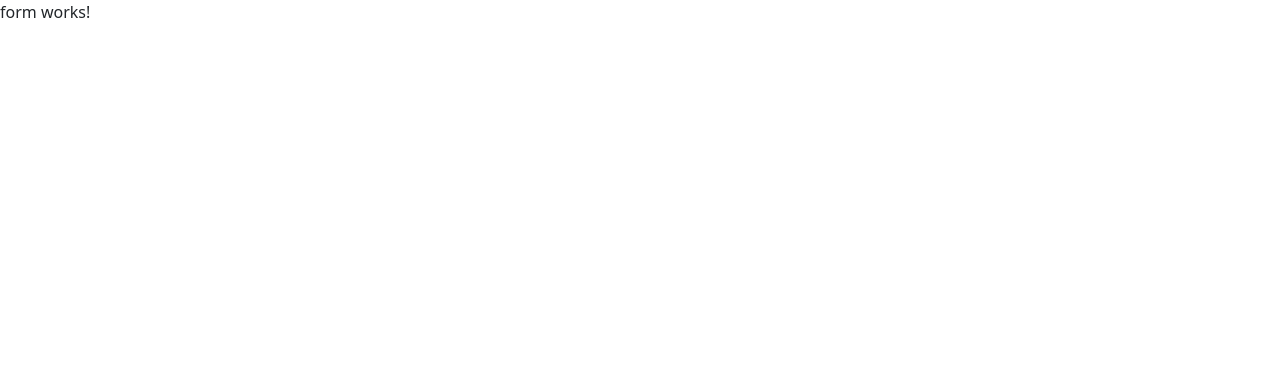
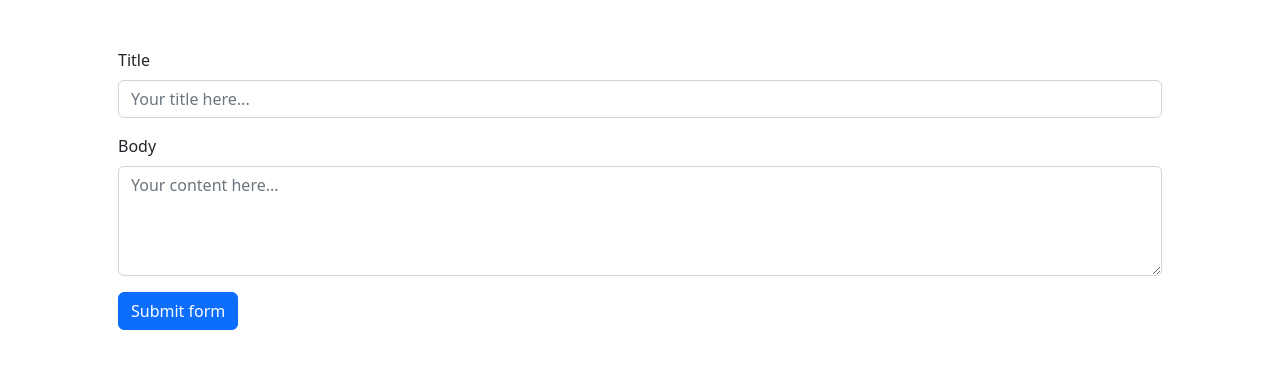
Before and after one commit to myckwilliam/angular-posts-crud, an Angular app: page /form in a window 1280 px wide. Shown: the top 368 px of the page. Built offline with nearby package versions, Linux system fonts and the light colour scheme.

Commit message:
feat: Create loading component and update service

```diff
--- a/src/app/pages/form/form.component.html
+++ b/src/app/pages/form/form.component.html
@@ -1 +1,46 @@
-<p>form works!</p>
+<app-loading [isLoading$]="isLoading$"></app-loading>
+
+<main class="container p-5" *ngIf="!(isLoading$ | async)">
+  <form class="needs-validation" [formGroup]="form">
+    <div class="mb-3 form-group">
+      <label for="exampleFormControlInput1" class="form-label">Title</label>
+      <input
+        type="text"
+        formControlName="title"
+        [ngClass]="
+          form.get('title')?.touched && form.get('title')?.errors
+            ? 'is-invalid'
+            : ''
+        "
+        class="form-control"
+        id="exampleFormControlInput1"
+        placeholder="Your title here..."
+      />
+      <div class="invalid-feedback">Title is required</div>
+    </div>
+    <div class="mb-3">
+      <label for="validationTextarea" class="form-label">Body</label>
+      <textarea
+        rows="4"
+        class="form-control"
+        formControlName="body"
+        id="validationTextarea"
+        [ngClass]="
+          form.get('body')?.touched && form.get('body')?.errors
+            ? 'is-invalid'
+            : ''
+        "
+        placeholder="Your content here..."
+        required
+      ></textarea>
+      <div class="invalid-feedback">
+        Please enter a content in the textarea.
+      </div>
+    </div>
+    <div class="col-12">
+      <button class="btn btn-primary" type="button" (click)="handleSubmit()">
+        Submit form
+      </button>
+    </div>
+  </form>
+</main>
--- a/src/app/pages/form/form.component.ts
+++ b/src/app/pages/form/form.component.ts
@@ -1,27 +1,55 @@
-import { take } from 'rxjs';
+import { BehaviorSubject, take } from 'rxjs';
 import { Component, inject, OnInit } from '@angular/core';
 import { CommonModule } from '@angular/common';
 import { ActivatedRoute } from '@angular/router';
 import { PostService } from 'src/app/services/post.service';
+import { LoadingComponent } from 'src/app/shared/loading/loading.component';
+import {
+  NonNullableFormBuilder,
+  ReactiveFormsModule,
+  Validators,
+} from '@angular/forms';
 
 @Component({
   selector: 'app-form',
   standalone: true,
-  imports: [CommonModule],
+  imports: [CommonModule, ReactiveFormsModule, LoadingComponent],
   templateUrl: './form.component.html',
   styleUrls: ['./form.component.css'],
 })
 export class FormComponent implements OnInit {
   private route = inject(ActivatedRoute);
   private postService = inject(PostService);
+  private fb = inject(NonNullableFormBuilder);
 
   private postId: string | null = this.route.snapshot.paramMap.get('postId');
-  id: number = NaN;
+
+  isLoading$: BehaviorSubject<boolean> = new BehaviorSubject<boolean>(false);
+
+  form = this.fb.group({
+    id: [{ value: '', disabled: true }],
+    title: ['', [Validators.required]],
+    body: ['', [Validators.required]],
+  });
 
   ngOnInit(): void {
     if (this.postId) {
-      this.id = +this.postId;
-      this.postService.getOnePost(this.id).pipe(take(1)).subscribe(console.log);
+      this.isLoading$.next(true);
+      this.postService
+        .getOnePost(this.postId)
+        .pipe(take(1))
+        .subscribe((data: { title: string; body: string }) => {
+          const { title, body } = data;
+          this.form.patchValue({
+            title,
+            body,
+          });
+          this.isLoading$.next(false);
+        });
     }
   }
+
+  handleSubmit() {
+    console.log(this.form.get('title'));
+  }
 }
--- a/src/app/services/post.service.ts
+++ b/src/app/services/post.service.ts
@@ -16,7 +16,19 @@ export class PostService {
     return this.http.get<Post[]>(this.url);
   }
 
-  getOnePost(id: number): Observable<Post> {
+  getOnePost(id: string): Observable<Post> {
     return this.http.get<Post>(`${this.url}/${id}`);
   }
+
+  updatePost(id: string, post: Partial<Post>): Observable<Post> {
+    return this.http.put<Post>(`${this.url}/${id}`, post);
+  }
+
+  createPost(post: Partial<Post>): Observable<Post> {
+    return this.http.post<Post>(this.url, post);
+  }
+
+  removePost(id: string): Observable<Object> {
+    return this.http.delete(`${this.url}/${id}`);
+  }
 }
--- /dev/null
+++ b/src/app/shared/loading/loading.component.html
@@ -0,0 +1,8 @@
+<section
+  class="loading d-flex vh-100 justify-content-center align-items-center"
+  *ngIf="isLoading$ | async"
+>
+  <div class="spinner-border" style="width: 5rem; height: 5rem" role="status">
+    <span class="visually-hidden">Loading...</span>
+  </div>
+</section>
--- a/src/app/shared/posts-card/posts-card.component.css
+++ b/src/app/shared/posts-card/posts-card.component.css
@@ -9,6 +9,10 @@
   text-transform: uppercase;
 }
 
+.body {
+  white-space: pre-line;
+}
+
 .posts:last-child {
   margin-bottom: 0 !important;
 }
--- a/src/app/shared/posts-card/posts-card.component.html
+++ b/src/app/shared/posts-card/posts-card.component.html
@@ -1,6 +1,8 @@
 <div class="card p-5 mb-5" *ngIf="posts$ | async as posts">
   <div *ngFor="let post of posts; let i = index" class="mb-4 posts">
-    <p class="title text-primary">{{ i + 1 }} - {{ post.title | titlecase }}</p>
+    <p class="title text-primary" (click)="navigateToForm(post.id)">
+      {{ i + 1 }} - {{ post.title | titlecase }}
+    </p>
     <p class="body">{{ post.body }}.</p>
   </div>
 </div>
--- a/src/app/shared/posts-card/posts-card.component.ts
+++ b/src/app/shared/posts-card/posts-card.component.ts
@@ -1,7 +1,8 @@
 import { Observable } from 'rxjs';
-import { Component, Input, OnInit } from '@angular/core';
+import { Component, inject, Input, OnInit } from '@angular/core';
 import { CommonModule } from '@angular/common';
 import { Post } from 'src/app/models/post';
+import { Router } from '@angular/router';
 
 @Component({
   selector: 'app-posts-card',
@@ -10,10 +11,12 @@ import { Post } from 'src/app/models/post';
   templateUrl: './posts-card.component.html',
   styleUrls: ['./posts-card.component.css'],
 })
-export class PostsCardComponent implements OnInit {
+export class PostsCardComponent {
   @Input() posts$: Observable<Post[]> = new Observable<Post[]>();
 
-  constructor() {}
+  private router = inject(Router);
 
-  ngOnInit(): void {}
+  navigateToForm(id: number) {
+    this.router.navigate([`form/${id}`]);
+  }
 }
```
Also changed, not shown: src/app/shared/loading/loading.component.ts (added, +16 -0 lines), src/app/shared/loading/loading.component.css (added).
